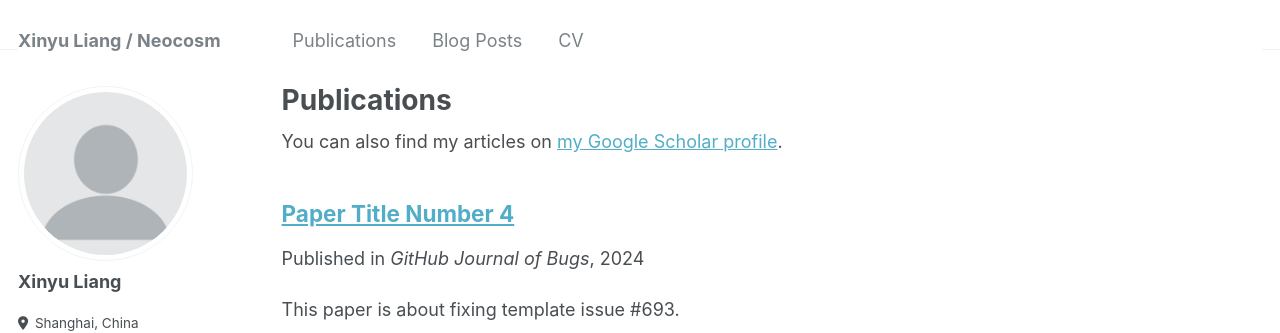
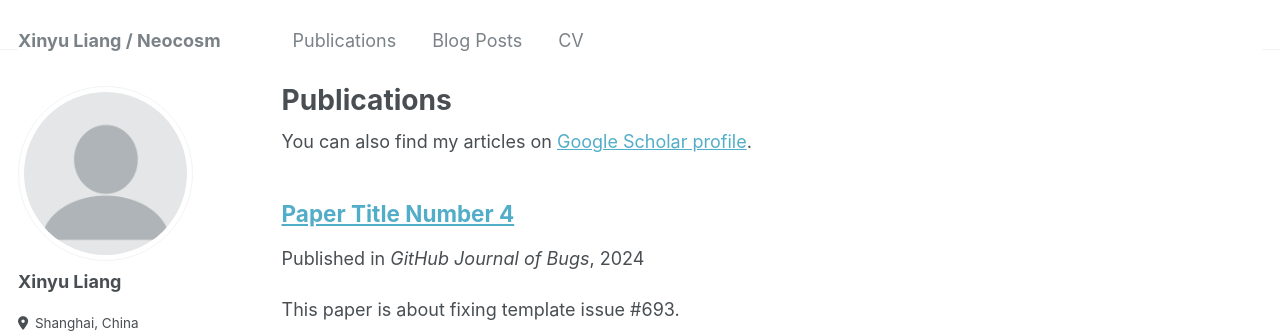
Before and after one commit to liang-xinyu/liang-xinyu.github.io, a Jekyll site: the page built from _pages/publications.md, in a window 1280 px wide and 900 px high. Shown: the top 333 px of the window. Built offline with Jekyll 4.4.1, drawn with Linux system fonts in a browser that asks for light colours; some web fonts are replaced.

Commit message:
Update publications.md

```diff
--- a/_pages/publications.md
+++ b/_pages/publications.md
@@ -6,7 +6,7 @@ author_profile: true
 ---
 
 {% if site.author.googlescholar %}
-  <div class="wordwrap">You can also find my articles on <a href="{{site.author.googlescholar}}">my Google Scholar profile</a>.</div>
+  <div class="wordwrap">You can also find my articles on <a href="{{https://scholar.google.com/citations?user=pJqylw4AAAAJ&hl=zh-TW&authuser=1}}">Google Scholar profile</a>.</div>
 {% endif %}
 
 {% include base_path %}
```
